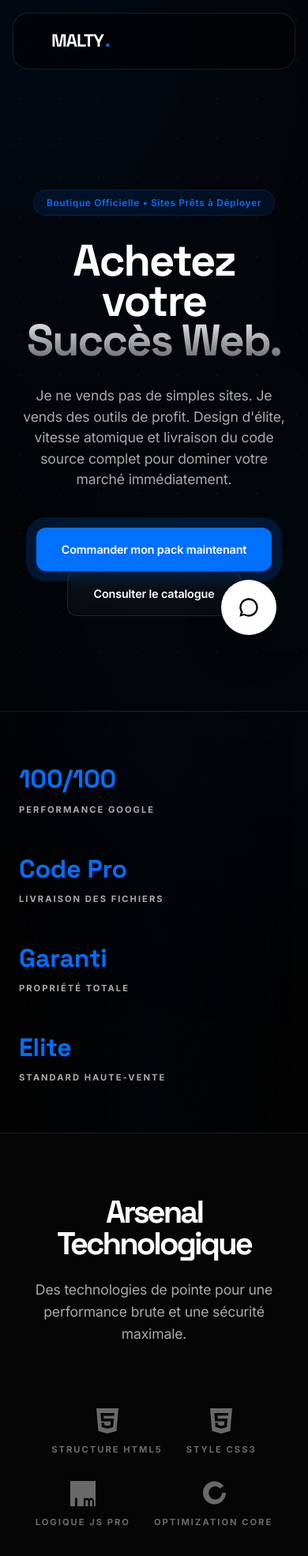
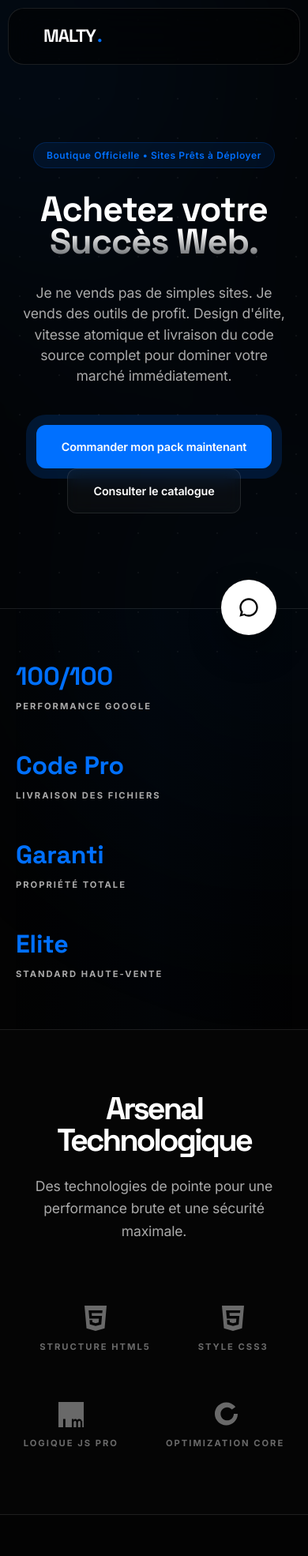
Before and after one commit to KazoxXii/site-vente-, a plain HTML site: page index.html in a window 390 px wide. Shown: the top 1970 px of the page at 79% size. Drawn offline with Linux system fonts and the light colour scheme.

Commit message:
Add files via upload

```diff
--- a/index.html
+++ b/index.html
@@ -438,12 +438,13 @@
 
         @media (max-width: 1024px) { .footer-grid { grid-template-columns: 1fr 1fr; } }
         @media (max-width: 768px) {
-            .container { padding: 0 24px; }
-            header { width: calc(100% - 32px); top: 16px; }
-            .nav-links:not(.mobile-ignore) { display: none; }
-            h1 { font-size: 3.5rem; letter-spacing: -2px; }
-            .footer-grid { grid-template-columns: 1fr; gap: 40px; }
-            .tech-grid { gap: 30px; }
+            .container { padding: 0 20px; }
+            header { width: calc(100% - 20px); top: 10px; }
+            h1 { font-size: 2.8rem; letter-spacing: -1px; }
+            .hero { padding-top: 180px; }
+            .nav-links { display: none; }
+            .pricing-grid, .testimonials-grid { grid-template-columns: 1fr; }
+            .footer-grid { grid-template-columns: 1fr; gap: 30px; }
         }
     </style>
 </head>
```
Also changed, not shown: digitalflow.html (+7 -1 lines), marioconsulting.html (+4 -0 lines), shopeco.html (+4 -0 lines).
